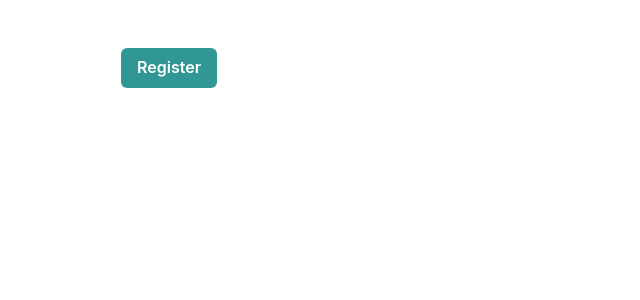
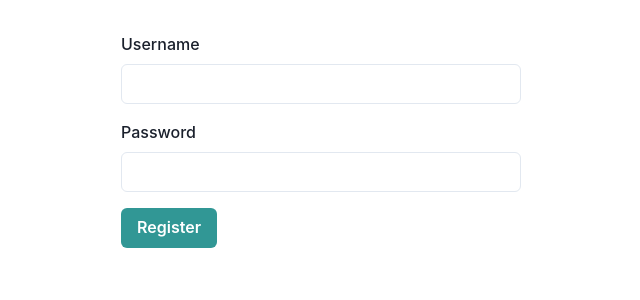
Before and after one commit to Decomplosed/react-graphql-ts-tut, a Next.js app in the folder lireddit-web/: page /register in a window 1280 px wide. Shown: the top 300 px of the page, without its empty margins (319-959 px from the left). Built offline with nearby package versions, Linux system fonts and the light colour scheme.

Commit message:
fixed corrupted import

```diff
--- a/lireddit-web/src/components/InputField.tsx
+++ b/lireddit-web/src/components/InputField.tsx
@@ -19,7 +19,7 @@ const InputField: React.FC<InputFieldProps> = (props) => {
   return (
     <FormControl isInvalid={!!error}>
       <FormLabel htmlFor={field.name}>{props.label}</FormLabel>
-      <Input {...field} id={field.name} placeholder={props.placeholder} />
+      <Input {...field} id={field.name} />
       {error ? <FormErrorMessage>{error}</FormErrorMessage> : null}
     </FormControl>
   );
--- a/lireddit-web/src/pages/register.tsx
+++ b/lireddit-web/src/pages/register.tsx
@@ -2,7 +2,7 @@ import React from 'react';
 import { Formik, Form } from 'formik';
 import { Box, Button } from '@chakra-ui/react';
 import Wrapper from '../components/Wrapper';
-import InputField from '../components/Wrapper';
+import InputField from '../components/InputField';
 
 interface registerProps {}
 
```
